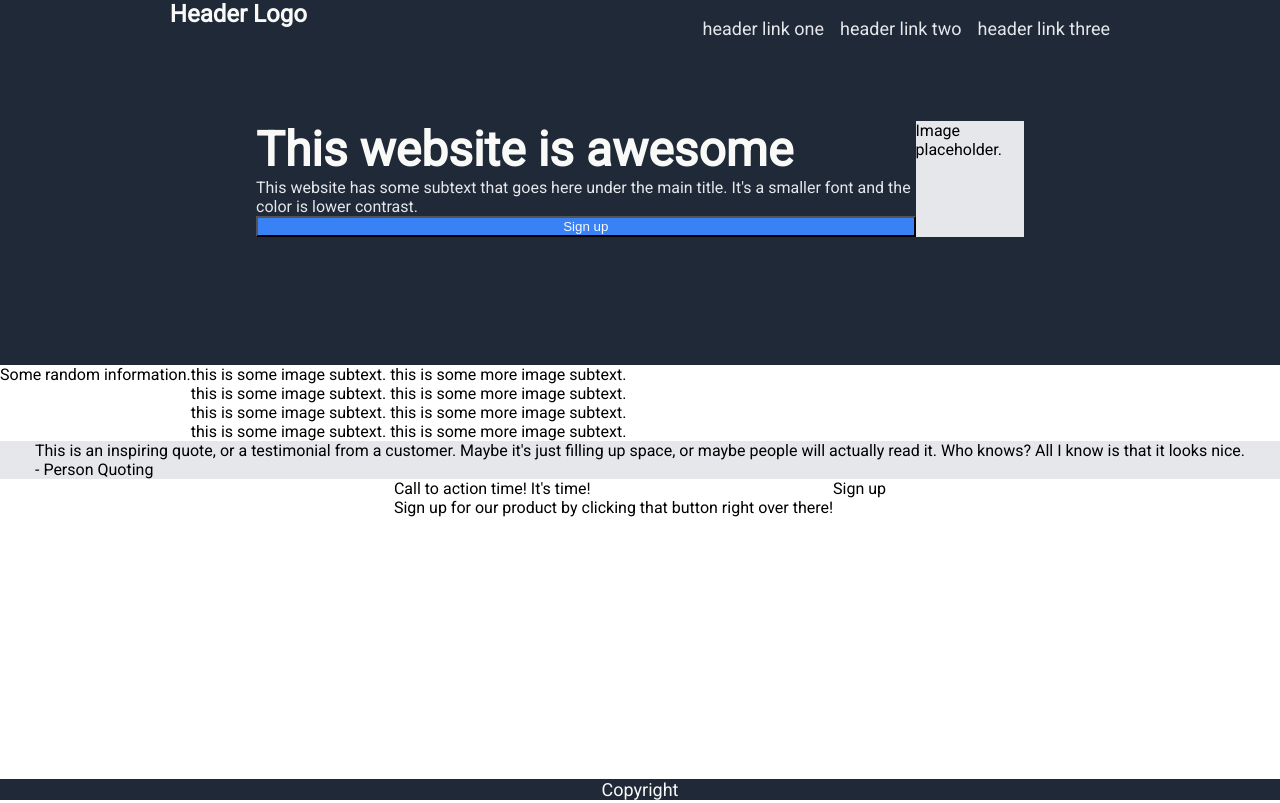
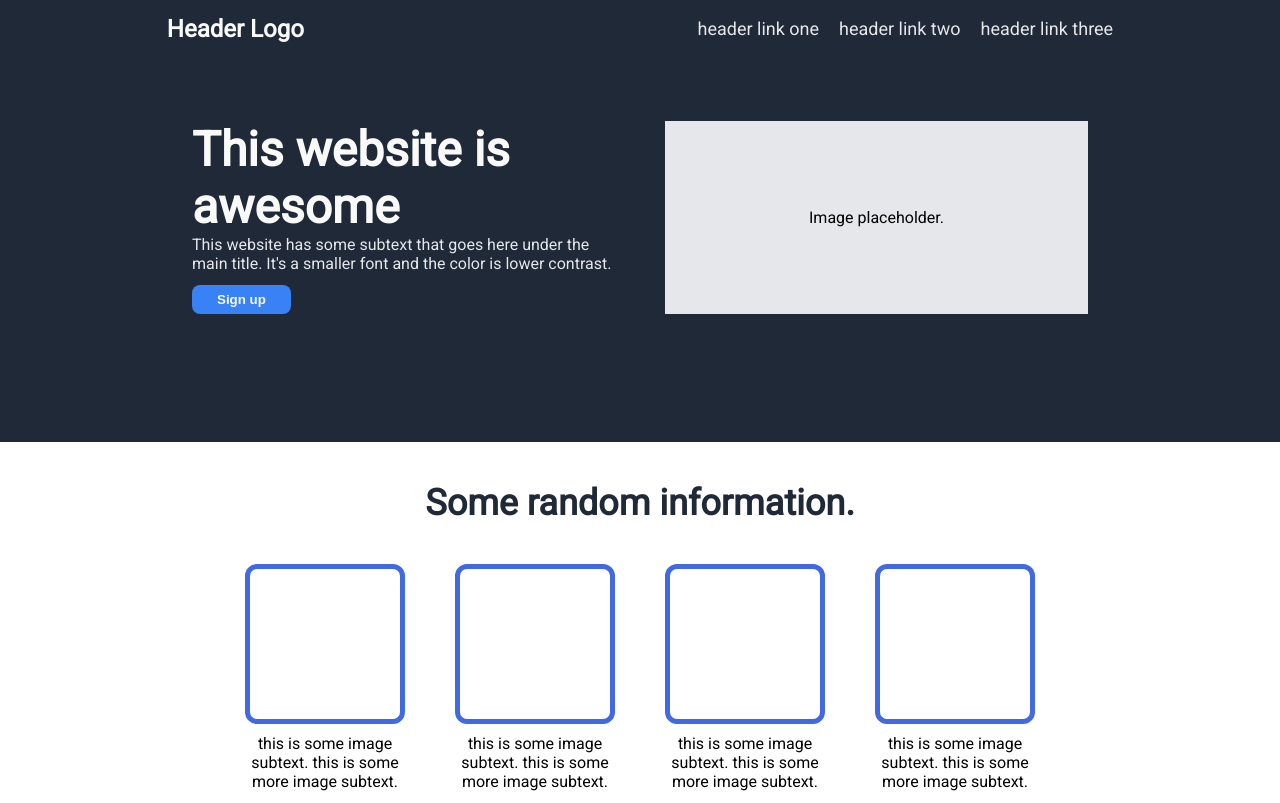
Before and after one commit to jchantrell/landing-page, a plain HTML site: page index.html in a window 1280 px wide. Shown: the top 803 px of the page. Drawn offline with Linux system fonts and the light colour scheme.

Commit message:
Updated entire sheet, need to collate styles

```diff
--- a/styles.css
+++ b/styles.css
@@ -17,7 +17,7 @@ ul {
 
 li {
     flex: 0 0 auto;
-    padding-left: 16px;
+    padding-left: 20px;
  }
 
 .content {
@@ -35,6 +35,9 @@ li {
     font-size: 24px;
     color: #F9FAF8;
     font-weight: 800;
+    display: flex;
+    justify-content: center;
+    align-self: center;
 }
 
 .header-links {
@@ -50,22 +53,32 @@ li {
     display: flex;
     justify-content: center;
     align-content: center;
-    padding: 5% 20% 10% 20%
+    padding: 5% 15% 10% 15%;
 }
 
 .section-one-content {
     display: flex;
+    justify-content: space-evenly;
 }
 
 .section-one-signup-container {
+    width: 50%;
+    padding-right: 50px;
+}
+
+.section-one-image {
+    background: #E5E7EB;
     display: flex;
-    flex-direction: column;
+    width: 50%;
+    justify-content: center;
+    align-items: center
 }
 
 .section-one-title {
     color: #F9FAF8;
     font-size: 48px;
     font-weight: 800;
+    padding-right: 50px;
 }
 
 
@@ -76,25 +89,59 @@ li {
 .section-one-signup-button {
     background: #3882f6;
     color: #F9FAF8;
+    padding: 7px 25px 7px 25px;
+    margin-top: 12px;
+    border-radius: 8px;
+    border: 0;
+    font-weight: 800;
 }
 
 
-.section-one-image {
-    background: #E5E7EB;
+.section-two {
     display: flex;
+    flex-direction: column;
 }
 
-.section-two {
+.section-two-title {
+    color: #1F2937;
+    font-weight: 800;
+    font-size: 36px;
     display: flex;
+    justify-content: center;
+    align-items: center;
+    margin-top: 40px;
+}
+
+.section-two-image-container {
+    display: flex;
+    padding-left: 25%;
+    padding-right: 25%;
+    margin-top: 40px;
+    margin-bottom: 120px;
+    align-content: center;
+    justify-content: center;
+    gap: 50px;
+}
+
+.section-two-group {
+    display: flex;
+    flex-direction: column;
 
 }
 
-.section-two-title {
-
+.section-two-image {
+    border: 5px solid;
+    border-radius: 12px;
+    height: 150px;
+    width: 150px;
+    border-color: royalblue;
 }
 
-.section-two-image-container {
-
+.section-two-text {
+    width: 150px;
+    margin-top: 10px;
+    text-align: center;
+    align-self: center;
 }
 
 .section-three {
@@ -104,27 +151,62 @@ li {
     display: flex;
 }
 
+.section-three-container {
+    padding: 10% 20% 10% 20%;
+}
+
 .section-three-text {
     align-content: center;
     justify-content: center;
     display: flex;
+    color: #1F2937;
+    font-size: 36px;
+    font-style: italic;
 }
 
 .section-three-quote {
-
+    font-size: 28px;
+    justify-content: flex-end;
+    display: flex;
+    font-weight: 800;
+    margin-left: 20px;
+    margin-top: 20px;
 }
 
 .section-four {
-    align-content: center;
     justify-content: center;
     display: flex;
 }
 
 .section-four-signup {
-    align-content: center;
-    justify-content: center;
     display: flex;
+    background: #3882f6;
+    border-radius: 12px;
+    padding: 40px;
 
+}
+
+.section-four-title {
+    color: #F9FAF8;
+    font-weight: 800;
+    font-size: 24px;
+}
+
+.section-four-blurb {
+    color: #E5E7EB;
+    font-size: 18px;
+    padding-right: 80px;
+}
+
+.section-four-signup-button {
+    background: #3882f6;
+    color: #F9FAF8;
+    padding: 7px 25px 7px 25px;
+    margin-top: 12px;
+    border-radius: 8px;
+    border: 2px solid;
+    font-weight: 800;
+    flex-grow: 0;
 }
 
 .footer-container {
@@ -139,4 +221,5 @@ li {
     justify-content: center;
     display: flex;
     font-size: 18px;
+    padding: 30px;
 }
```
